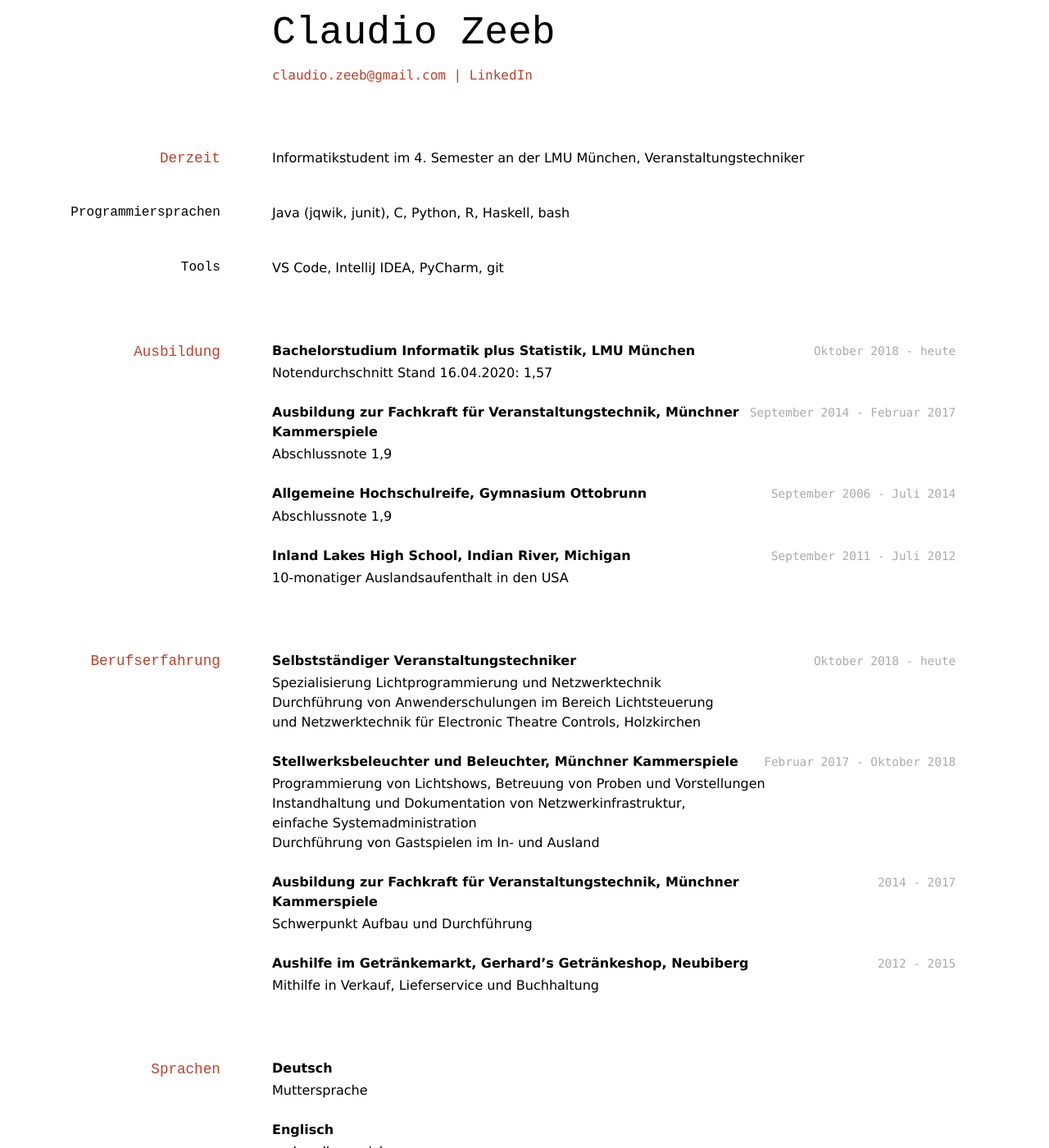
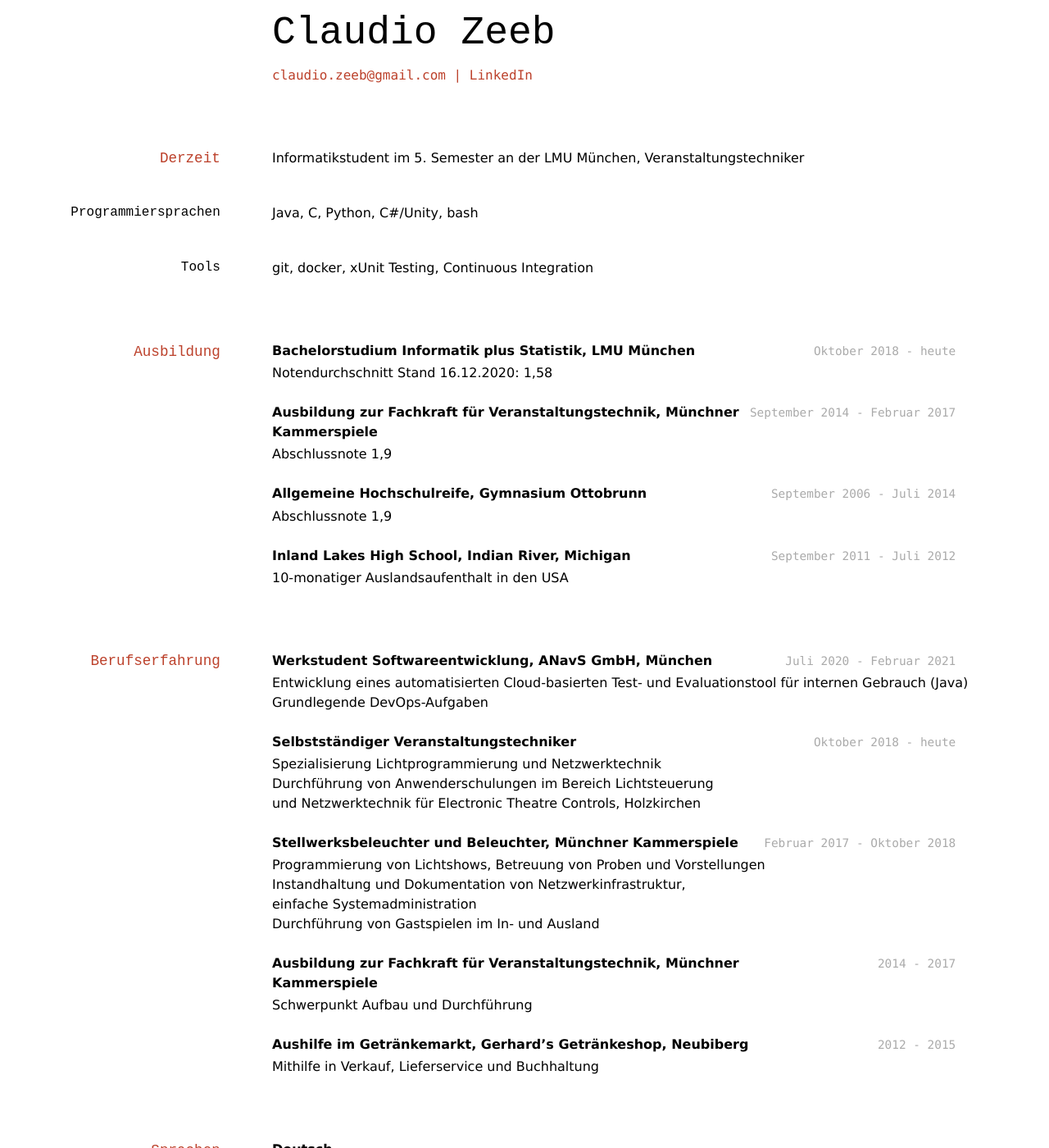
Before and after one commit to cluuu/markdown-cv, a Jekyll site: the page built from index.md, in a window 1280 px wide and 1400 px high. Shown: the whole window at 82% size. Built offline with Jekyll 4.4.1, drawn with Linux system fonts in a browser that asks for light colours.

Commit message:
updated tools and professional experience in german and english version of cv

```diff
--- a/index.md
+++ b/index.md
@@ -12,22 +12,22 @@ title: Claudio Zeeb's CV
 
 ## Derzeit
 
-Informatikstudent im 4. Semester an der LMU München, Veranstaltungstechniker
+Informatikstudent im 5. Semester an der LMU München, Veranstaltungstechniker
 
 ### Programmiersprachen
 
-Java (jqwik, junit), C, Python, R, Haskell, bash
+Java, C, Python, C#/Unity, bash
 
 ### Tools
 
-VS Code, IntelliJ IDEA, PyCharm, git
+git, docker, xUnit Testing, Continuous Integration
 
 ## Ausbildung
 
 `Oktober 2018 - heute`
 __Bachelorstudium Informatik plus Statistik, LMU München__
 
-- Notendurchschnitt Stand 16.04.2020: 1,57
+- Notendurchschnitt Stand 16.12.2020: 1,58
 
 `September 2014 - Februar 2017 `
 __Ausbildung zur Fachkraft für Veranstaltungstechnik, Münchner Kammerspiele__
@@ -45,6 +45,12 @@ __Inland Lakes High School, Indian River, Michigan__
 - 10-monatiger Auslandsaufenthalt in den USA
 
 ## Berufserfahrung
+
+`Juli 2020 - Februar 2021`
+__Werkstudent Softwareentwicklung, ANavS GmbH, München__
+
+ - Entwicklung eines automatisierten Cloud-basierten Test- und Evaluationstool für internen Gebrauch (Java)
+ - Grundlegende DevOps-Aufgaben
 
 `Oktober 2018 - heute`
 __Selbstständiger Veranstaltungstechniker__
```
Also changed, not shown: index_en.md (+1 -1 lines).
